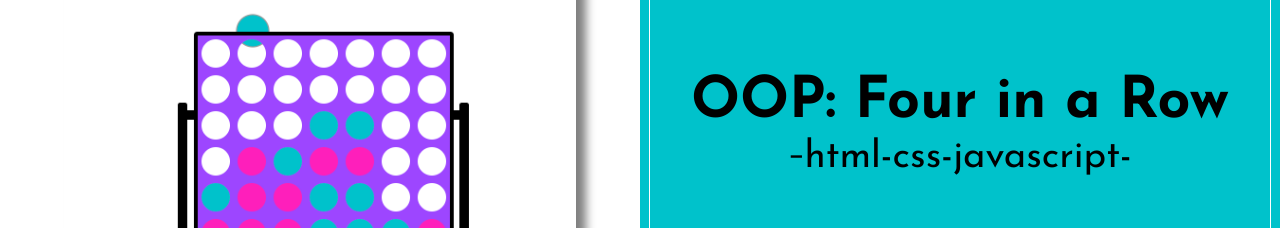
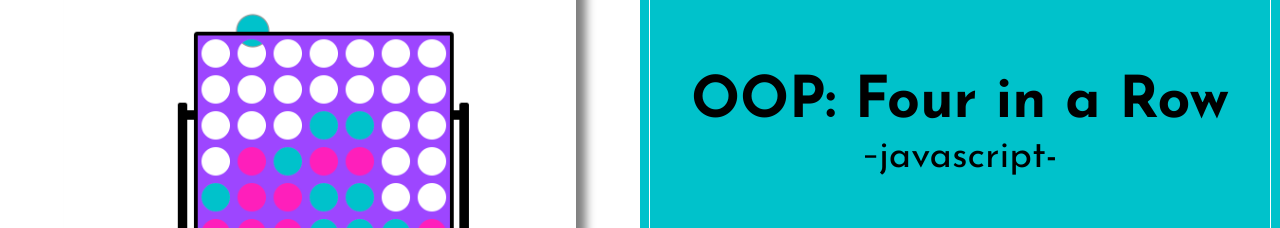
Before and after one commit to jmadarang87/jahnelmadarang.com, a React (Create React App) app: page /portfolio in a window 1280 px wide. Shown: the part 900-1128 px from the top of the page. Built offline with nearby package versions, Linux system fonts and the light colour scheme; no server answers; what @aws-amplify/datastore, aws-amplify would draw is missing.

Commit message:
updated portfolio list

```diff
--- a/src/static/js/portfoliolist.js
+++ b/src/static/js/portfoliolist.js
@@ -7,7 +7,7 @@ const PortfolioList = [
     },
     {
         title: "OOP: Four in a Row",
-        languages: ["html", "css", "javascript"],
+        languages: ["javascript"],
         image: ["images/four_in_a_row.png"],
         github: "https://github.com/jmadarang87/OOP-four-in-a-row-game",
     },
```
